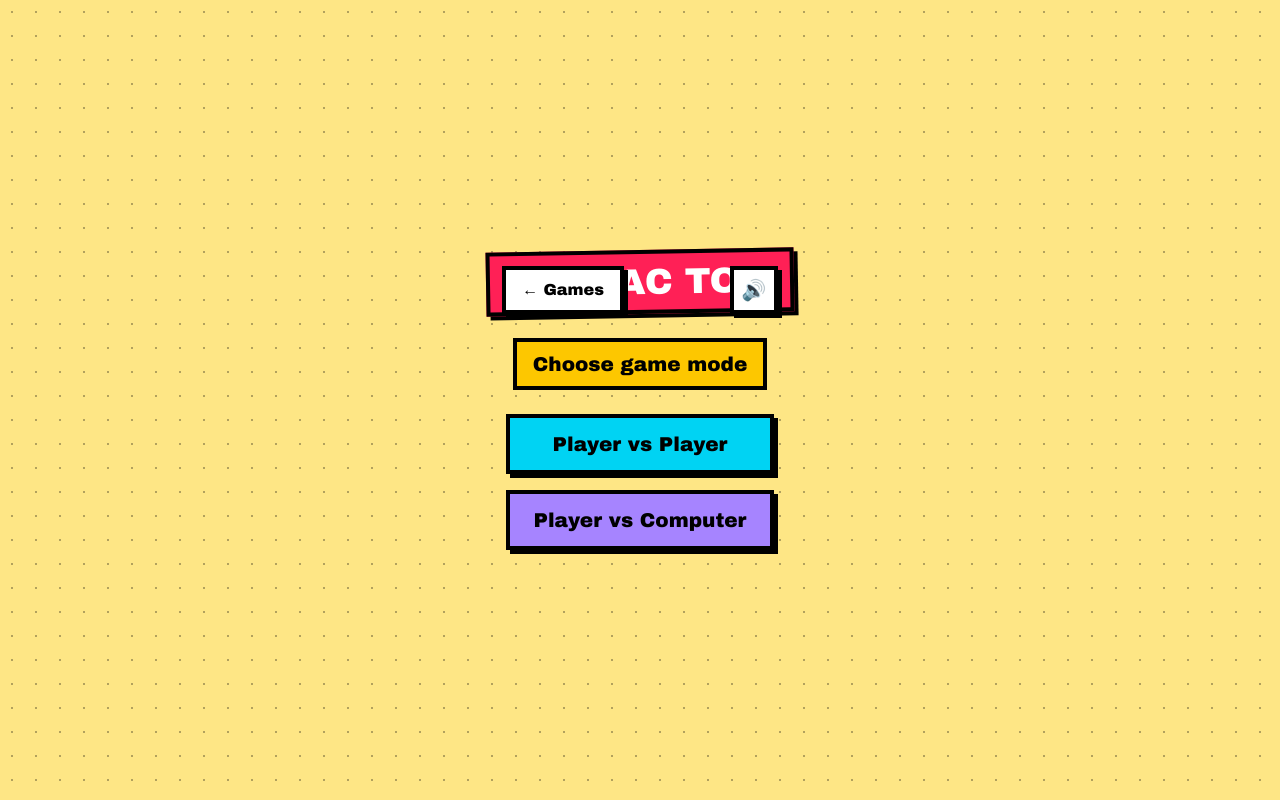
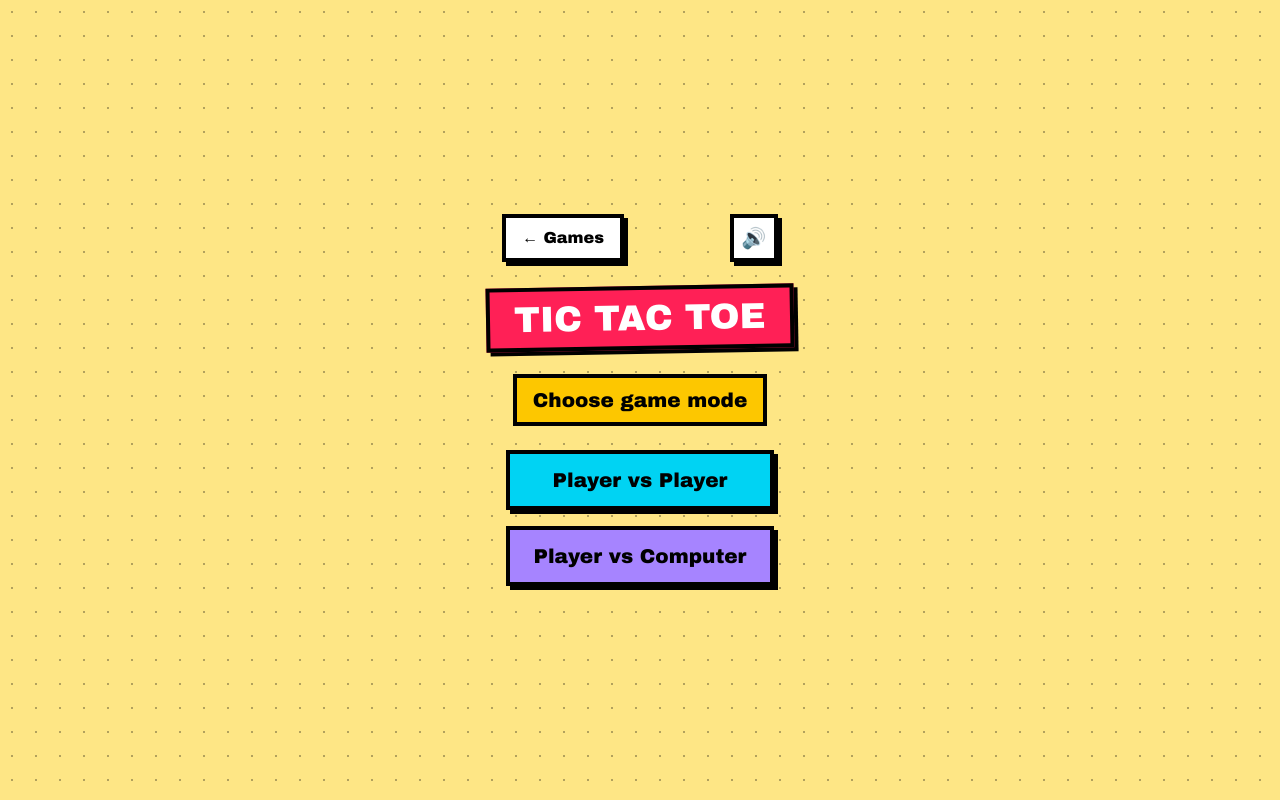
Before and after one commit to muzamilfaisal1/tictaetoe, a Next.js app: page / in a window 1280 px wide. Both pictures are taken after a click on the button 639 px from the left and 452 px from the top of the page. Built offline with nearby package versions, Linux system fonts and the light colour scheme.

Commit message:
Fix UI layout - buttons no longer overlap with title

```diff
--- a/src/components/TicTacToe.tsx
+++ b/src/components/TicTacToe.tsx
@@ -337,24 +337,25 @@ export default function TicTacToe({ onBack }: { onBack: () => void }) {
   const lineStyle = lineStyles[lineKey];
 
   return (
-    <div className="flex flex-col items-center">
-      {/* Sound toggle */}
-      <button
-        onClick={() => setSoundEnabled(!soundEnabled)}
-        className="absolute top-4 right-4 z-20 w-12 h-12 bg-white border-4 border-black shadow-[4px_4px_0px_0px_rgba(0,0,0,1)] font-bold text-xl
-          hover:translate-x-1 hover:translate-y-1 hover:shadow-none transition-all duration-100"
-      >
-        {soundEnabled ? "🔊" : "🔇"}
-      </button>
+    <div className="flex flex-col items-center w-full">
+      {/* Top bar with back and sound buttons */}
+      <div className="w-full flex justify-between items-center mb-6 px-4">
+        <button
+          onClick={onBack}
+          className="px-4 py-2 bg-white border-4 border-black shadow-[4px_4px_0px_0px_rgba(0,0,0,1)] font-bold
+            hover:translate-x-1 hover:translate-y-1 hover:shadow-none transition-all duration-100"
+        >
+          ← Games
+        </button>
 
-      {/* Back button */}
-      <button
-        onClick={onBack}
-        className="absolute top-4 left-4 z-20 px-4 py-2 bg-white border-4 border-black shadow-[4px_4px_0px_0px_rgba(0,0,0,1)] font-bold
-          hover:translate-x-1 hover:translate-y-1 hover:shadow-none transition-all duration-100"
-      >
-        ← Games
-      </button>
+        <button
+          onClick={() => setSoundEnabled(!soundEnabled)}
+          className="w-12 h-12 bg-white border-4 border-black shadow-[4px_4px_0px_0px_rgba(0,0,0,1)] font-bold text-xl
+            hover:translate-x-1 hover:translate-y-1 hover:shadow-none transition-all duration-100"
+        >
+          {soundEnabled ? "🔊" : "🔇"}
+        </button>
+      </div>
 
       {/* Title */}
       <div className="bg-rose-500 border-4 border-black px-6 py-2 shadow-[4px_4px_0px_0px_rgba(0,0,0,1)] mb-6 -rotate-1">
```
